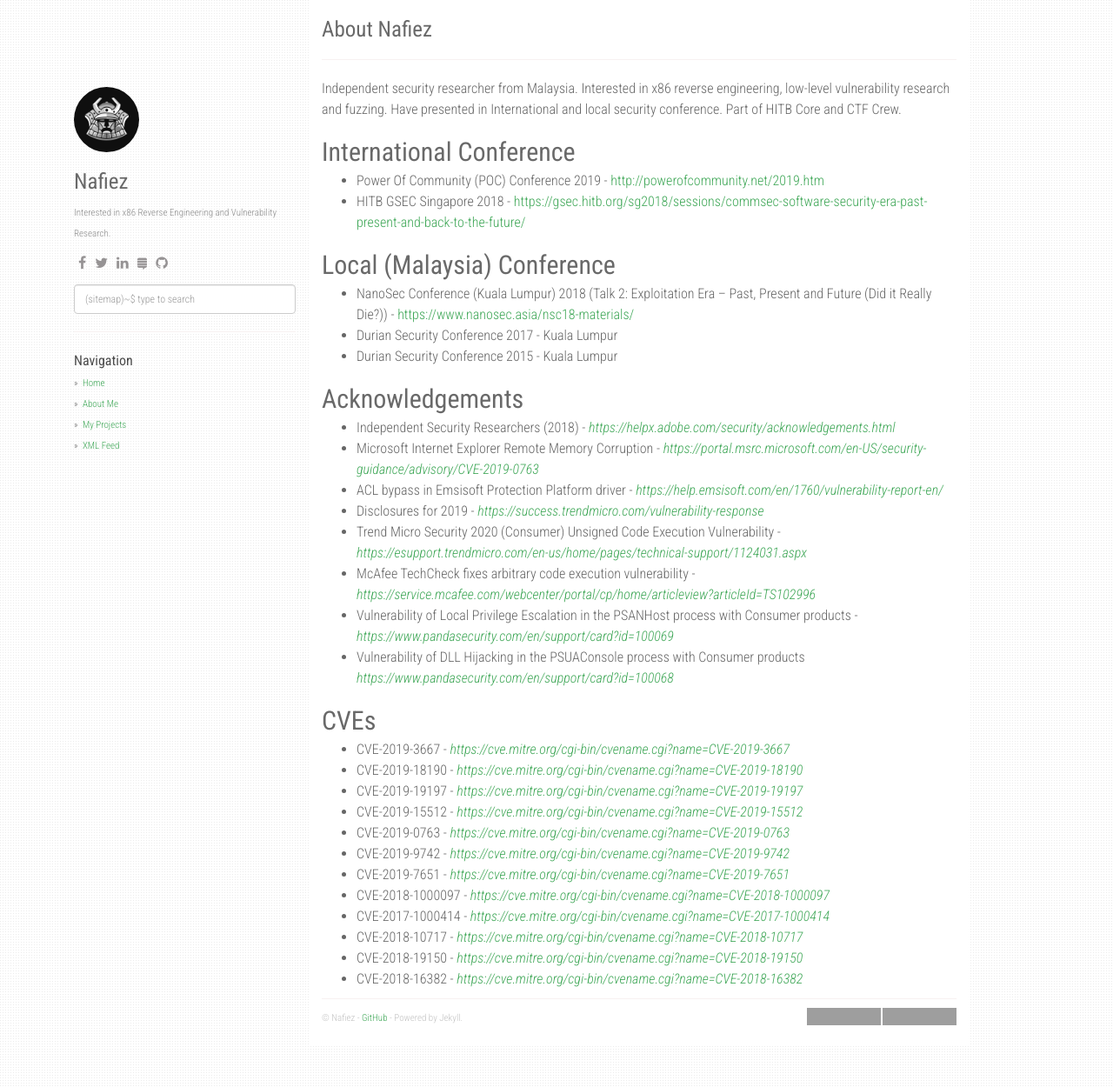
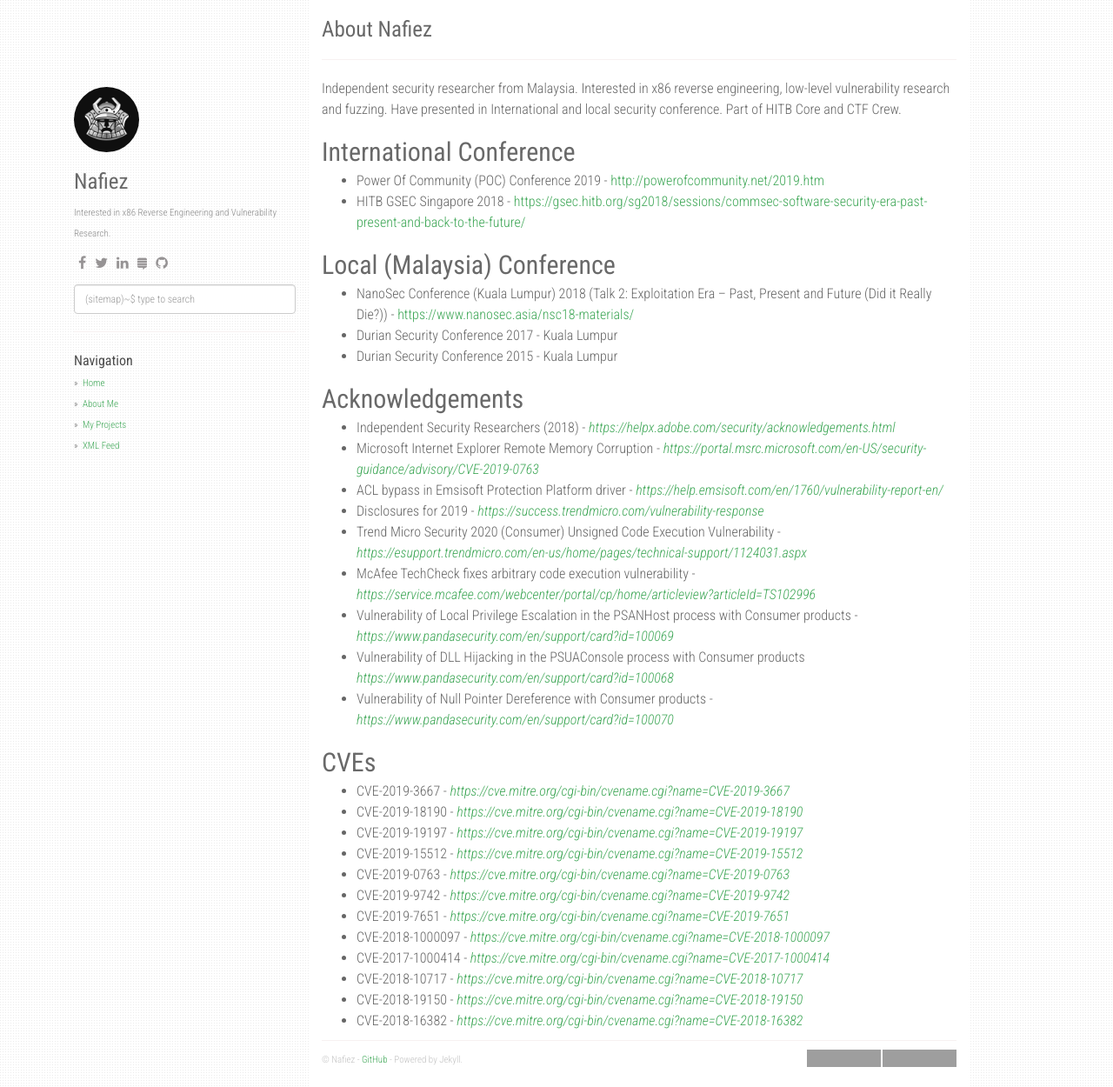
Before and after one commit to FazliMolaJan/nafiez.github.io, a Jekyll site: the page built from about.md, in a window 1280 px wide and 1250 px high. Shown: the whole window at 87% size. Built offline with Jekyll 4.4.1, drawn with Linux system fonts in a browser that asks for light colours; nearby versions of some CDN libraries; grey boxes are pictures that could not be loaded.

Commit message:
Update about.md

```diff
--- a/about.md
+++ b/about.md
@@ -28,6 +28,7 @@ Acknowledgements
 - McAfee TechCheck fixes arbitrary code execution vulnerability - [_https://service.mcafee.com/webcenter/portal/cp/home/articleview?articleId=TS102996_](https://service.mcafee.com/webcenter/portal/cp/home/articleview?articleId=TS102996)
 - Vulnerability of Local Privilege Escalation in the PSANHost process with Consumer products - [_https://www.pandasecurity.com/en/support/card?id=100069_](https://www.pandasecurity.com/en/support/card?id=100069)
 - Vulnerability of DLL Hijacking in the PSUAConsole process with Consumer products [_https://www.pandasecurity.com/en/support/card?id=100068_](https://www.pandasecurity.com/en/support/card?id=100068)
+- Vulnerability of Null Pointer Dereference with Consumer products - [_https://www.pandasecurity.com/en/support/card?id=100070_](https://www.pandasecurity.com/en/support/card?id=100070)
 
 CVEs
 ---
```
